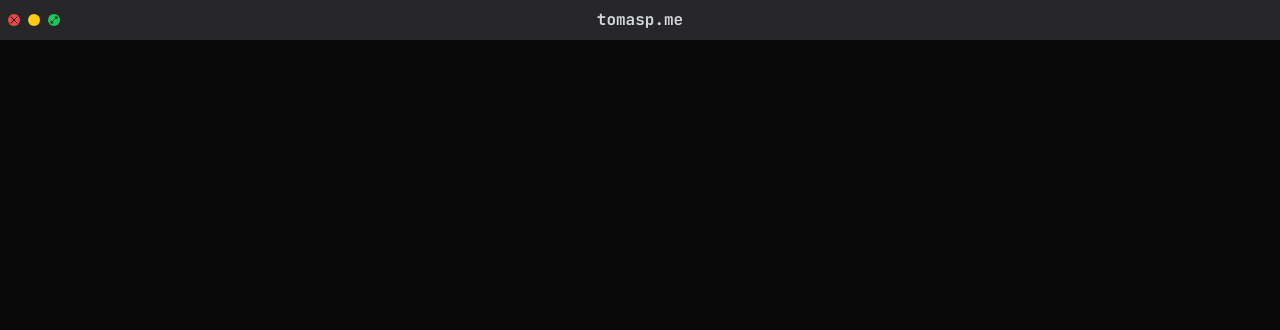
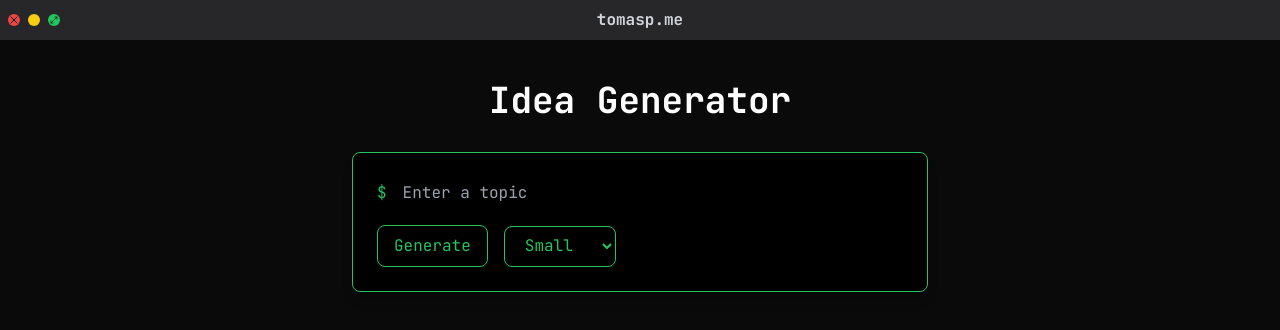
Before and after one commit to TomasPalsson/TerminalWebsite, a React (Vite) app: page /idea-generator in a window 1280 px wide. Before the commit this address had no page. Shown: the top 330 px of the page. Built offline with nearby package versions, Linux system fonts and the light colour scheme; a web font is replaced by a local one.

Commit message:
Idea generator

```diff
--- a/package.json
+++ b/package.json
@@ -14,10 +14,12 @@
     "react": "^19.0.0",
     "react-dom": "^19.0.0",
     "react-icons": "^5.5.0",
+    "react-markdown": "^10.1.0",
     "react-router": "^7.4.1"
   },
   "devDependencies": {
     "@eslint/js": "^9.21.0",
+    "@tailwindcss/typography": "^0.5.16",
     "@types/react": "^19.0.10",
     "@types/react-dom": "^19.0.4",
     "@vitejs/plugin-react": "^4.3.4",
--- a/src/components/AppRoutes.tsx
+++ b/src/components/AppRoutes.tsx
@@ -4,6 +4,7 @@ import App from "../App";
 import { Terminal } from "../screens/Terminal";
 import AboutMe from "../screens/AboutMe";
 import ChatMe from "../screens/ChatMe";
+import IdeaGenerator from "../screens/IdeaGenerator";
 
 
 export default function AppRoutes() {
@@ -12,7 +13,7 @@ export default function AppRoutes() {
       <Route path="/" element={<App />} />
       <Route path="/terminal" element={<Terminal />} />
       <Route path="/chat" element={<ChatMe />} />
-
+      <Route path="/idea-generator" element={<IdeaGenerator />} />
       <Route path="/aboutme" element={<AboutMe />} />
     </Routes>
   )
--- /dev/null
+++ b/src/components/Loader.tsx
@@ -0,0 +1,46 @@
+import React, { useEffect, useState } from "react";
+
+export default function Loader({ phrases }: { phrases: string[] }) {
+  const [text, setText] = useState("");
+  const [index, setIndex] = useState(0);
+  const [sub, setSub] = useState(0);
+  const [deleting, setDeleting] = useState(false);
+
+  const getRandomIndex = (currentIndex: number) => {
+    let newIndex;
+    do {
+      newIndex = Math.floor(Math.random() * phrases.length);
+    } while (newIndex === currentIndex && phrases.length > 1);
+    return newIndex;
+  };
+
+  useEffect(() => {
+    const current = phrases[index];
+    // Add random variation to timing
+    const baseTypeSpeed = 50;
+    const baseDeleteSpeed = 30;
+    const randomVariation = Math.random() * 20 - 10; // Random number between -10 and 10
+    const timeout = setTimeout(() => {
+      if (!deleting) {
+        const next = current.slice(0, sub + 1);
+        setText(next);
+        setSub(sub + 1);
+        if (next === current) setTimeout(() => setDeleting(true), 900);
+      } else {
+        const next = current.slice(0, sub - 1);
+        setText(next);
+        setSub(sub - 1);
+        if (next === "") {
+          setDeleting(false);
+          setSub(0);
+          setIndex(getRandomIndex(index));
+        }
+      }
+    }, deleting ? baseDeleteSpeed + randomVariation : baseTypeSpeed + randomVariation);
+    return () => clearTimeout(timeout);
+  }, [text, deleting, index, sub, phrases]);
+
+  return (
+    <p className="pt-8 font-mono text-lg text-terminal">{text}</p>
+  );
+}
--- /dev/null
+++ b/src/screens/IdeaGenerator.tsx
@@ -0,0 +1,130 @@
+import Loader from "../components/Loader";
+import React from "react";
+import { useState } from "react";
+import ReactMarkdown from 'react-markdown';
+
+export default function IdeaGenerator() {
+  const [idea, setIdea] = useState("");
+  const [description, setDescription] = useState("");
+  const [generatedIdea, setGeneratedIdea] = useState("");
+  const [isGenerating, setIsGenerating] = useState(false);
+
+  const phrases = [
+    "Generating...",
+    "Crunching numbers...",
+    "Summoning ideas...",
+    "Brainstorming...",
+    "Thinking deeply...",
+    "Looking for inspiration...",
+    "Searching for the perfect idea...",
+    "Consulting the muses...",
+    "Connecting the dots...",
+    "Exploring new possibilities...",
+    "Unlocking creativity...",
+    "Mixing up concepts...",
+    "Diving into imagination...",
+    "Piecing together inspiration...",
+    "Letting thoughts wander...",
+    "Sparking innovation...",
+    "Dreaming up something new...",
+    "Synthesizing insights...",
+    "Pondering possibilities...",
+    "Inventing the unexpected...",
+    "Channeling creative energy...",
+  ]
+
+  // DROPDOWN
+  const [selectedSize, setSelectedSize] = useState("Small");
+
+
+
+
+  const handleGenerate = async () => {
+    setIsGenerating(true)
+    console.log("Generating idea...")
+    const data = await generateIdea(idea, selectedSize)
+    const match = data?.idea?.match(/IDEA:\s*(.*?)\s*DESCRIPTION:\s*(.*)/s);
+    if (!match) {
+        console.log(data)
+      setGeneratedIdea("Failed to parse idea.");
+      setDescription("Response did not match expected format.");
+    } else {
+      const [_, responseIdea, responseDescription] = match;
+      setGeneratedIdea(responseIdea.trim() || "No idea available");
+      setDescription(responseDescription.trim() || "No description available");
+    }
+
+    setIsGenerating(false)
+  }
+
+  return (
+    <div>
+      <h1 className="pt-10 font-mono text-4xl font-bold text-center text-white">Idea Generator</h1>
+      <div className="flex flex-col items-center justify-center mt-8">
+        <div className="w-full max-w-xl p-6 font-mono bg-black border rounded-lg shadow-lg border-terminal">
+          <div className="flex items-center mb-4">
+            <span className="mr-2 text-terminal">$</span>
+            <input
+              type="text"
+              placeholder="Enter a topic"
+              className="flex-1 px-2 py-1 text-white placeholder-gray-400 bg-transparent outline-none"
+              value={idea}
+              onChange={(e) => setIdea(e.target.value)}
+            />
+          </div>
+          <div className="flex items-center gap-4 mt-2">
+            <button
+              className="px-4 py-2 font-mono border rounded-lg border-terminal text-terminal hover:border-gray-600"
+              onClick={handleGenerate}
+              disabled={!idea}
+            >
+              Generate
+            </button>
+            <select
+              className="px-4 py-2 font-mono bg-black border rounded-lg border-terminal text-terminal hover:border-gray-600"
+              value={selectedSize}
+              onChange={(e) => setSelectedSize(e.target.value)}
+            >
+              <option value="Small">Small</option>
+              <option value="Medium">Medium</option>
+              <option value="Large">Large</option>
+            </select>
+          </div>
+        </div>
+              {isGenerating ? (
+                  <Loader phrases={phrases} />
+              ) : (
+                  generatedIdea && (
+                      <div className="w-full max-w-4xl p-6 mt-4 font-mono bg-black border rounded-lg shadow-lg border-terminal">
+                          <h2 className="flex items-center gap-2 mb-2 text-2xl font-bold text-terminal">
+                              💡 {generatedIdea}
+                          </h2>
+                          <div className="font-mono prose text-white prose-invert prose-headings:font-mono prose-p:font-mono prose-li:font-mono max-w-none">
+                              <ReactMarkdown>{description}</ReactMarkdown>
+                          </div>
+                      </div>
+                  )
+              )}
+      </div>
+    </div>
+  );
+}
+
+
+async function generateIdea(idea: string, size: string) {
+    const url = "https://api.tomasp.me/idea-generator"
+    const body = {
+        "idea": "Project Size: " + size.toUpperCase() + "\n" + "Idea: " + idea
+    }
+    try {
+    const response = await fetch(url, {
+        method: "POST",
+        body: JSON.stringify(body)
+        })
+        const data = await response.json()
+        return data
+    } catch (error) {
+        console.error("Error generating idea:", error)
+        return "IDEA: Failed to generate idea. DESCRIPTION: Failed to generate idea."
+    }
+}
--- a/tailwind.config.js
+++ b/tailwind.config.js
@@ -23,5 +23,7 @@ export default {
       }
     },
   },
-  plugins: [],
+  plugins: [
+    require('@tailwindcss/typography'),
+  ],
 }
```
Also changed, not shown: 1 other file (tests, documents, lock files or other folders).
